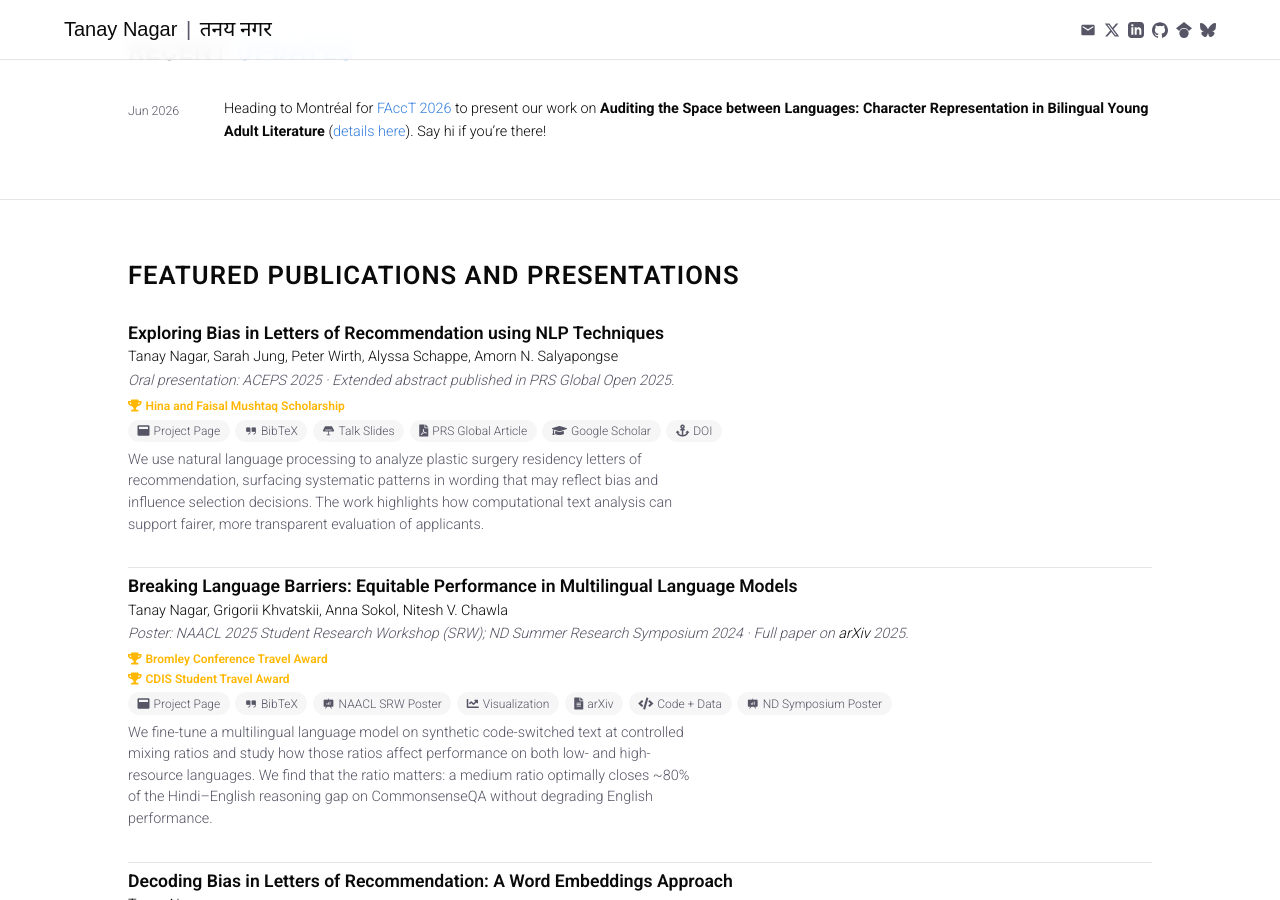
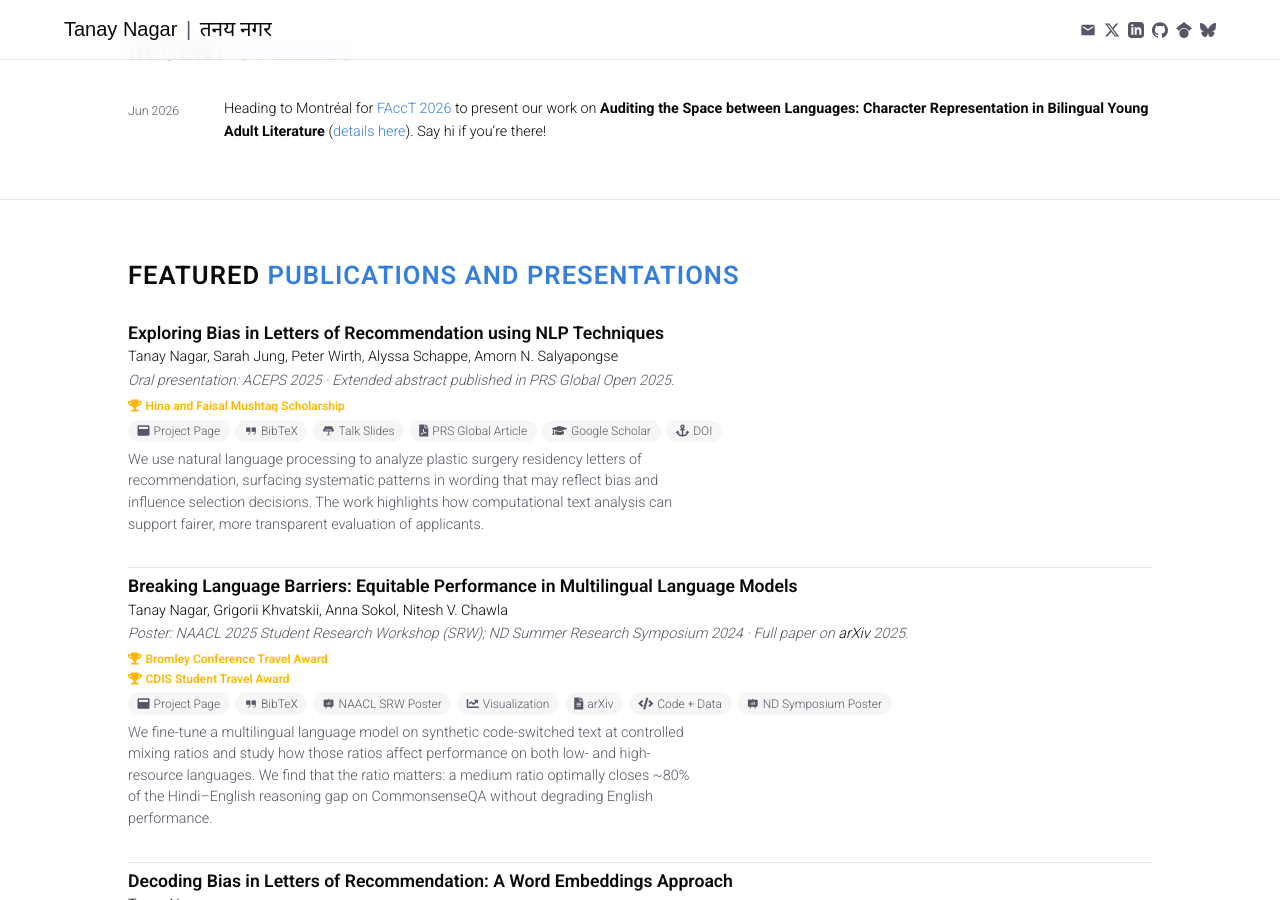
Before and after one commit to tnagar72/tnagar72.github.io, a Jekyll site: the page built from index.html, in a window 1280 px wide and 900 px high, scrolled down 562 px. Built offline with Jekyll 4.4.1, drawn with Linux system fonts in a browser that asks for light colours; nearby versions of some CDN libraries; some of the changed lines change nothing that is shown.

Commit message:
feat(homepage): make publications heading link to Scholar
Mirrors the Updates pattern: "Featured" stays in the surrounding
heading register, "publications and presentations" becomes a single
inline link in the accent color (--color-link), pointing at the
Scholar profile.

URL is looked up from _data/social.yaml so Scholar handle changes
only need to edit one file.

```diff
--- a/_includes/publications.html
+++ b/_includes/publications.html
@@ -1,7 +1,21 @@
+{%- comment -%}
+  Featured publications + presentations on the homepage.
+
+  Section heading mirrors the Updates pattern: "Featured" stays in the
+  surrounding heading treatment, "publications and presentations" picks
+  up the accent color (--color-link) as a single inline link to the
+  Scholar profile. Visitor reads the loud-blue phrase and gets a clean
+  affordance: "click here for the full list."
+
+  Scholar URL is looked up from _data/social.yaml so there's one source
+  of truth — if the Scholar handle ever changes, social.yaml is the
+  only file to edit.
+{%- endcomment -%}
+{%- assign scholar_entry = site.data.social | where: "name", "scholar" | first -%}
 <section id="publications" class="section-border">
     <div class="hero-content">
         <div class="section-header">
-            <h2>Featured publications and presentations</h2>
+            <h2>Featured <a href="{{ scholar_entry.url }}" target="_blank" rel="noopener noreferrer" class="section-header-link">publications and presentations</a></h2>
         </div>
 
         <div class="pub-list">
```
